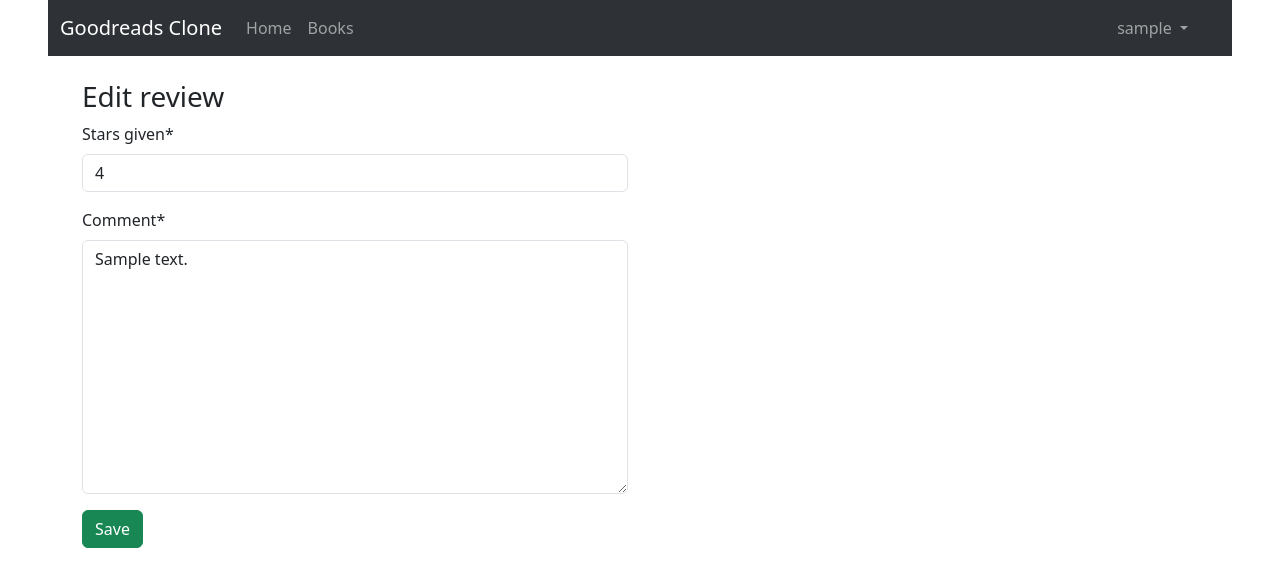
After one commit to ummataliyev/Goodreads, a Django app: page /books/1/reviews/1/edit/ in a window 1280 px wide. The commit adds this page. Shown: the top 587 px of the page. Run offline with Django 4.2, Linux system fonts and the light colour scheme; a user stored in the database is signed in; tables that the repository leaves empty hold one stand-in row (values such as "Sample post"); parts of the project's set-up code (start-up, migrations or seed data) failed here and were passed over; some libraries are stand-ins or nearby versions.

Commit message:
Edit and Delete Review

```diff
--- /dev/null
+++ b/books/templates/books/edit_review.html
@@ -0,0 +1,21 @@
+{% extends 'base.html' %}
+{% load crispy_forms_tags %}
+
+{% block title %} Edit review {% endblock %}
+
+{% block content %}
+    <h3>Edit review</h3>
+
+    <div class="row mb-4">
+        <div class="col-6">
+            <form method="post" action="{% url 'books:edit-review' book.id review.id %}">
+                {% csrf_token %}
+
+                {{ review_form | crispy }}
+
+                <button class="btn btn-success">Save</button>
+            </form>
+
+        </div>
+    </div>
+{% endblock %}
--- a/books/urls.py
+++ b/books/urls.py
@@ -3,10 +3,17 @@ from django.urls import path
 from books.views import AddReview
 from books.views import BooksView
 from books.views import BookDetailView
+from books.views import EditReviewView
+from books.views import DeleteReviewView
+from books.views import ConfirmDeleteReviewView
 
 app_name = "books"
+
 urlpatterns = [
     path("", BooksView.as_view(), name="list"),
     path("<int:id>/", BookDetailView.as_view(), name="detail"),
-    path("<int:id>/reivews/", AddReview.as_view(), name="reviews")
+    path("<int:id>/reivews/", AddReview.as_view(), name="reviews"),
+    path("<int:book_id>/reviews/<int:review_id>/edit/", EditReviewView.as_view(), name="edit-review"), # noqa
+    path("<int:book_id>/reviews/<int:review_id>/delete/confirm/", ConfirmDeleteReviewView.as_view(), name="confirm-delete-review"), # noqa
+    path("<int:book_id>/reviews/<int:review_id>/delete/", DeleteReviewView.as_view(), name="delete-review"), # noqa
 ]
--- a/books/views.py
+++ b/books/views.py
@@ -1,5 +1,6 @@
 from django.views import View
 from django.urls import reverse
+from django.contrib import messages
 from django.shortcuts import render
 from django.shortcuts import redirect
 from django.core.paginator import Paginator
@@ -55,3 +56,53 @@ class AddReview(LoginRequiredMixin, View):
             return redirect(reverse("books:detail", kwargs={"id": book.id}))
 
         return render(request, "books/detail.html", {"book": book, "review_form": review_form}) # noqa
+
+
+class EditReviewView(LoginRequiredMixin, View):
+    def get(self, request, book_id, review_id):
+        book = Book.objects.get(id=book_id)
+        review = book.bookreview_set.get(id=review_id)
+        review_form = BookReviewForm(instance=review)
+
+        return render(
+            request,
+            "books/edit_review.html",
+            {"book": book, "review": review, "review_form": review_form}
+        )
+
+    def post(self, request, book_id, review_id):
+        book = Book.objects.get(id=book_id)
+        review = book.bookreview_set.get(id=review_id)
+        review_form = BookReviewForm(instance=review, data=request.POST)
+
+        if review_form.is_valid():
+            review_form.save()
+            return redirect(reverse("books:detail", kwargs={"id": book.id}))
+        return render(
+            request,
+            "books/edit_review.html",
+            {"book": book, "review": review, "review_form": review_form}
+        )
+
+
+class ConfirmDeleteReviewView(LoginRequiredMixin, View):
+    def get(self, request, book_id, review_id):
+        book = Book.objects.get(id=book_id)
+        review = book.bookreview_set.get(id=review_id)
+
+        return render(
+            request,
+            "books/confirm_delete_review.html",
+            {"book": book, "review": review}
+        )
+
+
+class DeleteReviewView(LoginRequiredMixin, View):
+    def get(self, request, book_id, review_id):
+        book = Book.objects.get(id=book_id)
+        review = book.bookreview_set.get(id=review_id)
+
+        review.delete()
+        messages.success(request, "You have successfully deleted this review")
+
+        return redirect(reverse("books:detail", kwargs={"id": book.id}))
--- a/templates/base.html
+++ b/templates/base.html
@@ -13,6 +13,7 @@
     <link href="https://cdn.jsdelivr.net/npm/bootstrap@5.3.0-alpha3/dist/css/bootstrap.min.css" rel="stylesheet"
         integrity="sha384-KK94CHFLLe+nY2dmCWGMq91rCGa5gtU4mk92HdvYe+M/SXH301p5ILy+dN9+nJOZ" crossorigin="anonymous">
     <link href="{% static 'css/main.css' %}" rel="stylesheet" type="text/css">
+    <link rel="stylesheet" href="https://cdn.jsdelivr.net/npm/bootstrap-icons@1.7.2/font/bootstrap-icons.css">
 
 </head>
 
```
Also changed, not shown: books/templates/books/confirm_delete_review.html (added, +15 -0 lines), books/templates/books/detail.html (+9 -5 lines).
